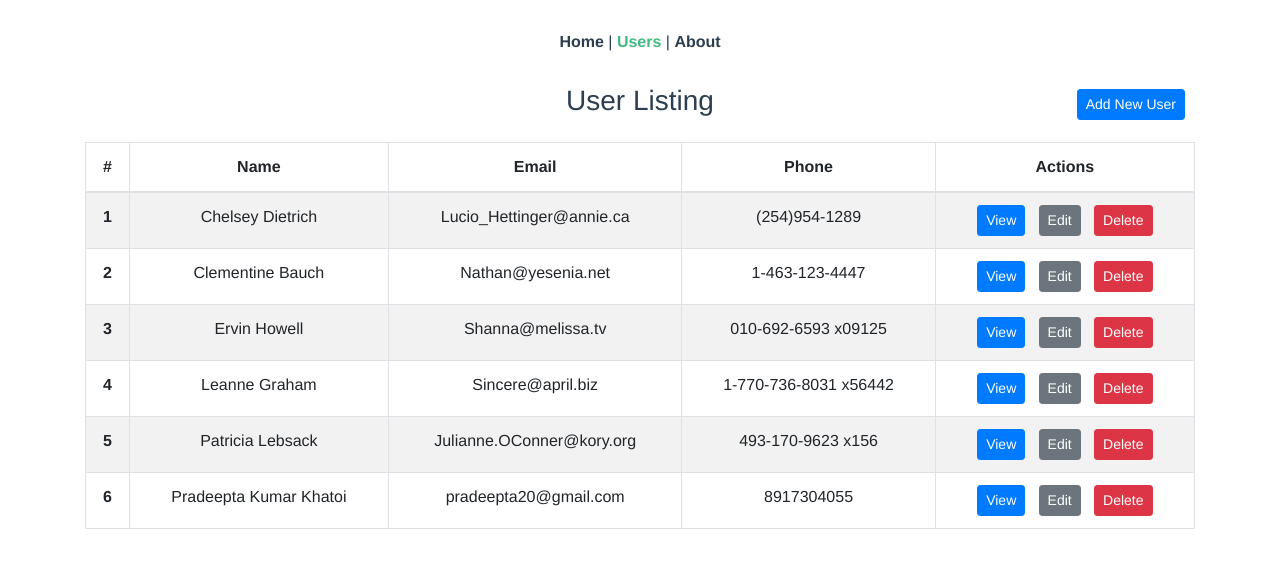
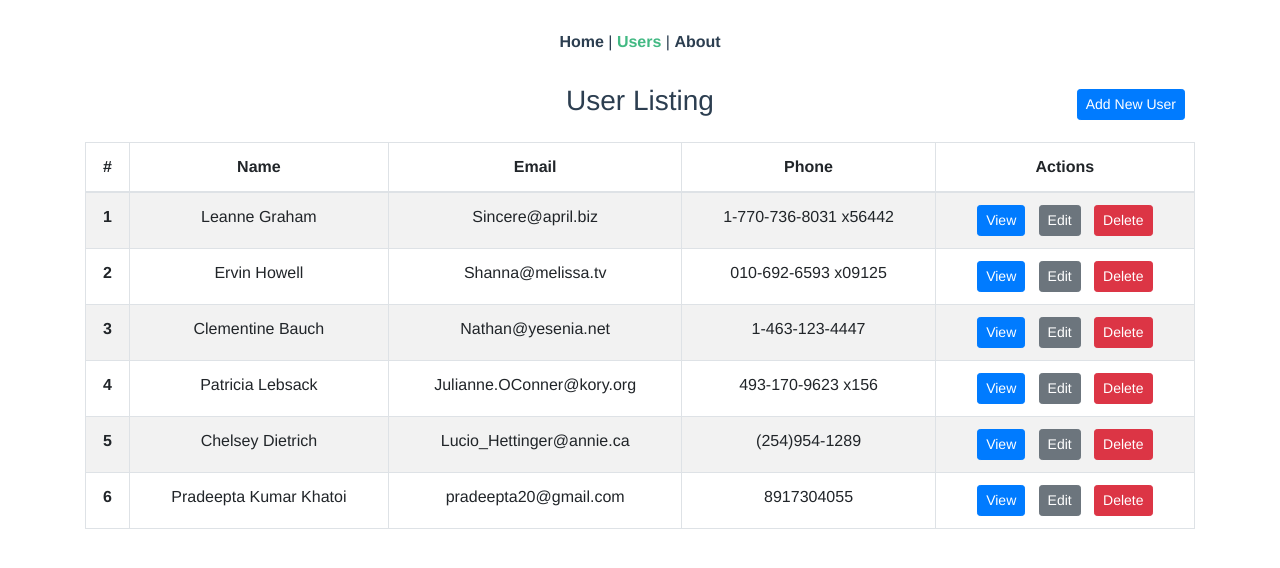
Before and after one commit to pradeeptakhatoi/VueJsPOC, a Vue app: page /users in a window 1280 px wide. Shown: the top 568 px of the page. Built offline with nearby package versions, Linux system fonts and the light colour scheme; data requests are answered from the project's data file.

Commit message:
Implemented CURD using Vuex.

```diff
--- a/package.json
+++ b/package.json
@@ -11,12 +11,14 @@
     "axios": "^0.19.2",
     "core-js": "^3.6.5",
     "vue": "^2.6.11",
-    "vue-router": "^3.2.0"
+    "vue-router": "^3.2.0",
+    "vuex": "^3.4.0"
   },
   "devDependencies": {
     "@vue/cli-plugin-babel": "~4.4.0",
     "@vue/cli-plugin-eslint": "~4.4.0",
     "@vue/cli-plugin-router": "^4.4.6",
+    "@vue/cli-plugin-vuex": "^4.4.6",
     "@vue/cli-service": "~4.4.0",
     "babel-eslint": "^10.1.0",
     "eslint": "^6.7.2",
--- a/src/components/user/AddUser.vue
+++ b/src/components/user/AddUser.vue
@@ -79,28 +79,27 @@ export default {
 
       this.errors = [];
 
-      const {name, email, phone, address} = this.user;
+      // Destructure for quick access
+      const {name, email, phone, address: {street, city}} = this.user;
 
-      if (!name) {
-        this.errors.push('Name required.');
-      }
-      if (!email) {
-        this.errors.push('Email required.');
-      }
-      if (!phone) {
-        this.errors.push('Phone required.');
-      }
-      if (!address.street) {
-        this.errors.push('Street required.');
-      }
-      if (!address.city) {
-        this.errors.push('City required.');
-      }
+      // Validate fields for errors
+      (!name) && this.errors.push('Name required.');
+      (!email) && this.errors.push('Email required.');
+      (!phone) && this.errors.push('Phone required.');
+      (!street) && this.errors.push('Street required.');
+      (!city) && this.errors.push('City required.');
 
+      // If no error same to db & update to local state
       if (this.errors.length === 0) {
         axios.post(`http://localhost:3000/users/`, this.user).then((res) => {
-          console.log(res);
+
+          // Update local state by calling the addUser mutation method
+          this.$store.commit('addUser', res.data);
+
+          // Redirect to user listing page
           this.$router.push({ name: 'Users' });
+
+          // Show success message
           alert("New user added successfully!!");
         }, error => {
           console.log(error);
--- a/src/components/user/EditUser.vue
+++ b/src/components/user/EditUser.vue
@@ -61,25 +61,13 @@ export default {
     return {
         heading: "Edit User",
         errors: [],
-        user: {
-          name: null,
-          email: null,
-          phone: null,
-          address: {
-            street: null,
-            city: null,
-            zipcode: null
-          }
-        }
     }
   },
-  created: function() {
-    const id = this.$route.params.id;
-    axios
-      .get(`http://localhost:3000/users/${id}`)
-      .then((res) => {
-        this.user = res.data;
-      });
+  computed: {
+    user () {
+      const userId = this.$route.params.id;
+      return this.$store.getters.getUser(userId)
+    }
   },
   methods:{
     onSubmit: function (e) {
@@ -110,6 +98,10 @@ export default {
       if (this.errors.length === 0) {
         axios.put(`http://localhost:3000/users/${id}/`, data).then((res) => {
           console.log(res);
+
+          // Update local state by calling the editUser mutation method
+          this.$store.commit('editUser', this.user);
+
           this.$router.push({ name: 'Users' });
           alert("User Updated  Successfully!!");
         }, error => {
--- a/src/components/user/ListUser.vue
+++ b/src/components/user/ListUser.vue
@@ -35,36 +35,28 @@
 </template>
 
 <script>
-import axios from 'axios';
+import { mapState } from 'vuex'
 
 export default {
   name: 'UserList',
    data: function() {
       return {
         heading: "User List",
-        users: [],
       }
     },
-    created: function() {
-      axios
-        .get('http://localhost:3000/users')
-        .then(res => res.data.slice(0, 10))
-        .then(res => {
-          this.users = res.sort((a, b) => a.name.localeCompare(b.name));
-        })
+    computed: {
+      ...mapState(['users', 'usersFetched']),
+    },
+    created() {
+      // Call getUserList action so that vuex call update users by fetching data from API.
+      if(this.usersFetched === false) {
+        this.$store.dispatch('getUserList');
+      }
     },
     methods: {
-    deleteUser : function(user) {
+      deleteUser : function(user) {
         if(confirm('Are you sure you want to delete this user?')) {
-
-          this.users = this.users.filter((u) => u.id != user.id);
-
-          axios.delete(`http://localhost:3000/users/${user.id}`).then(res => {
-            console.log(res);
-            // alert("Deleted Successfully!!");
-          }, error => {
-            console.log(error);
-          });
+          this.$store.dispatch('deleteUser', user);
         }
       }
     }
--- a/src/components/user/ViewUser.vue
+++ b/src/components/user/ViewUser.vue
@@ -39,23 +39,18 @@
 </template>
 
 <script>
-import axios from "axios";
-
 export default {
   name: "ViewUser",
   data: function() {
     return {
       heading: "View User",
-      user: null,
     };
   },
-  created: function() {
-    const id = this.$route.params.id;
-    axios
-      .get(`http://localhost:3000/users/${id}`)
-      .then((res) => {
-        this.user = res.data;
-      });
-  },
+  computed: {
+    user () {
+      const userId = this.$route.params.id;
+      return this.$store.getters.getUser(userId)
+    },
+  }
 };
 </script>
--- a/src/main.js
+++ b/src/main.js
@@ -1,10 +1,12 @@
 import Vue from 'vue'
 import App from './App.vue'
 import router from './router'
+import store from './store'
 
 Vue.config.productionTip = false
 
 new Vue({
   router,
+  store,
   render: h => h(App)
 }).$mount('#app')
--- /dev/null
+++ b/src/store/index.js
@@ -0,0 +1,56 @@
+import Vue from 'vue'
+import Vuex from 'vuex'
+import axios from "axios";
+
+Vue.use(Vuex)
+
+export default new Vuex.Store({
+  state: {
+    "users": [],
+    "usersFetched": false
+  },
+  mutations: {
+    addUser(state, user) {
+      state.users.push(user)
+    },
+    editUser(state, user) {
+      const index = state.users.findIndex((u) => u.id === user.id);
+      state.users[index] = user;
+    },
+    deleteUser(state, deletedUser) {
+      state.users = state.users.filter((user) => user.id !== deletedUser.id);
+    },
+    updateUserList(state, users) {
+      state.users = users;
+    },
+    updateUsersFetched(state, status) {
+      state.usersFetched = status;
+    },
+  },
+  actions: {
+    getUserList(context) {
+      axios.get(`http://localhost:3000/users`).then(res => {
+        context.commit('updateUserList', res.data);
+        context.commit('updateUsersFetched', true);
+      }, error => {
+        console.log(error);
+        context.commit('updateUserList', []);
+        context.commit('updateUsersFetched', false);
+      });
+    },
+    deleteUser(context, user) {
+      axios.delete(`http://localhost:3000/users/${user.id}`).then(() => {
+        context.commit('deleteUser', user);
+      }, error => {
+        console.log(error);
+      });
+    }
+  },
+  getters: {
+    getUser: (state) => (id) => {
+      return state.users.find(user => user.id === id)
+    }
+  },
+  modules: {
+  }
+})
```
Also changed, not shown: 1 other file (tests, documents, lock files or other folders).
